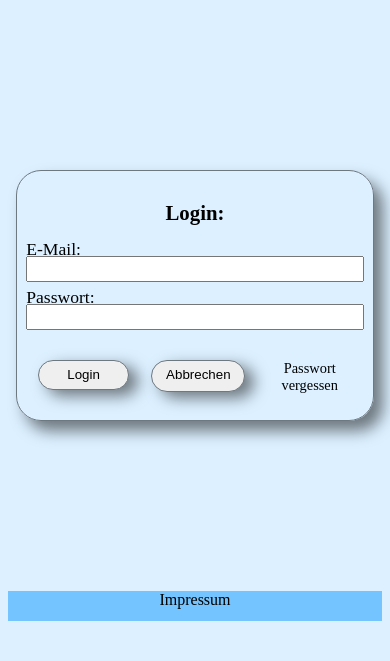
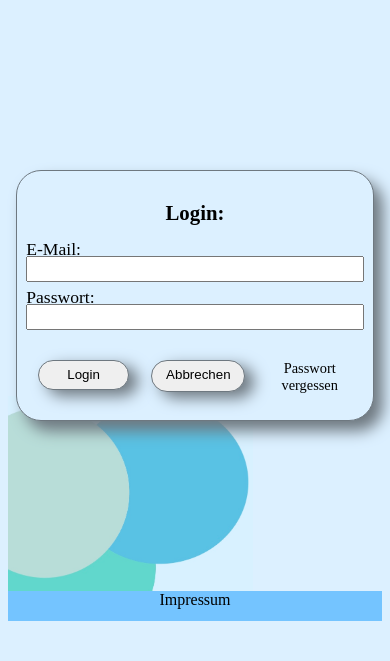
Before and after one commit to Niviera/Website, a PHP site: page /login.php in a window 390 px wide. Shown: the part 183-844 px from the top of the page. Run offline with PHP 8.4, Linux system fonts and the light colour scheme.

Commit message:
Update: Images

```diff
--- a/CSS/index.css
+++ b/CSS/index.css
@@ -95,6 +95,7 @@
     background-image: url(../Bilder/buttons/Lupe.jpg);
     background-repeat: no-repeat;
     background-size: cover;
+    color: #EFEFEF;
 }
 
 .needAName label{
--- a/CSS/login.css
+++ b/CSS/login.css
@@ -1,10 +1,15 @@
 #Container_Main_Login{
+    background-size: 40%;
     height: 70vh;
     width: 100%;
     display: flex;
+    background-image: url("../Bilder/hintergrund/Login/Login.jpg");
+    background-repeat: no-repeat;
+    background-position: left;
 }
 
 #Container_Main_Login form{
+    background-color: #dcf0ff;
     height: max-content;
     width: 60%;
     max-width: 500px;
@@ -107,6 +112,11 @@ form #Container_Buttons{
 
 
 @media(max-width:719px){
+    #Container_Main_Login{
+        background-size: 80%;
+        background-position: -72% 117%;
+    }
+
     #Container_Main_Login form{
         width: 95%;
     }
@@ -126,3 +136,8 @@ form #Container_Buttons{
         font-size: 1.1em;
     }
 }
+@media(min-width:1445px){
+    #Container_Main_Login{
+        background-size: 30%;
+    }
+}
--- a/index.php
+++ b/index.php
@@ -43,7 +43,7 @@
         <div class="suche_layout">
           <label for="sucheingabe">Suche:</label>
           <input id="sucheingabe" type="text" class="suchEingabe" placeholder="Auf '...' Suchen">
-          <button id="suche" name="suche"></button>
+          <button id="suche" name="suche">Suche</button>
         </div>
       </form>
     </div>
```
Also changed, not shown: CSS/eigenes_konto.css (+18 -0 lines), Bilder/hintergrund/Login/Login.jpg (added), Bilder/hintergrund/eigenesKonto/Eigenedaten.jpg (added).
